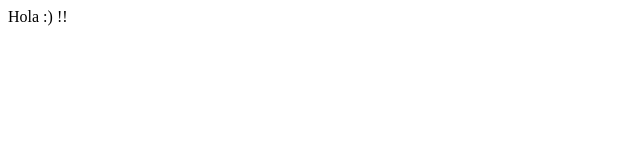
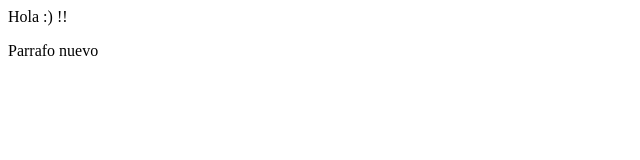
Before and after one commit to Leonelgtzl/ideal-meme, a plain HTML site: page index.html in a window 1280 px wide. Shown: the full height of the page, 0-640 px from the left. Drawn offline with Linux system fonts and the light colour scheme.

Commit message:
Cambio en HTML y adición de CSS

```diff
--- a/index.html
+++ b/index.html
@@ -3,5 +3,6 @@
 </head>
 <body>
 Hola :) !!
+<p>Parrafo nuevo</p>
 </body>
 </html>
```
Also changed, not shown: css/index.css (added).
